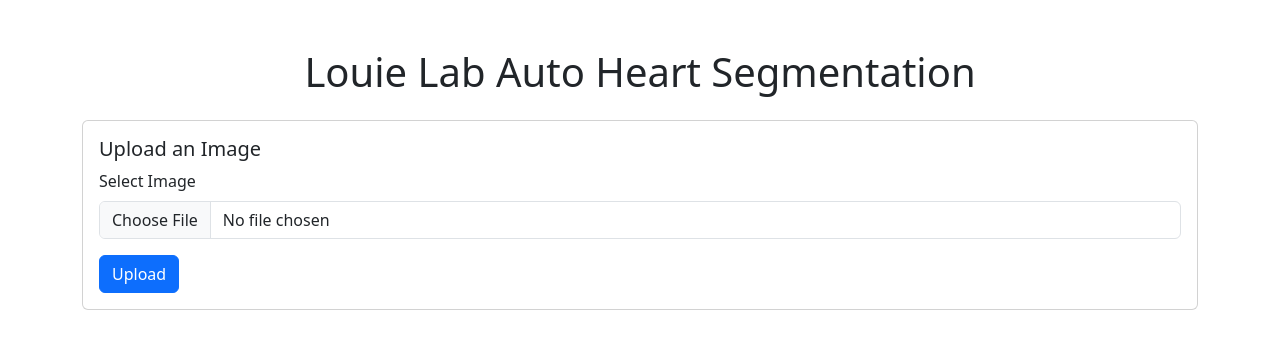
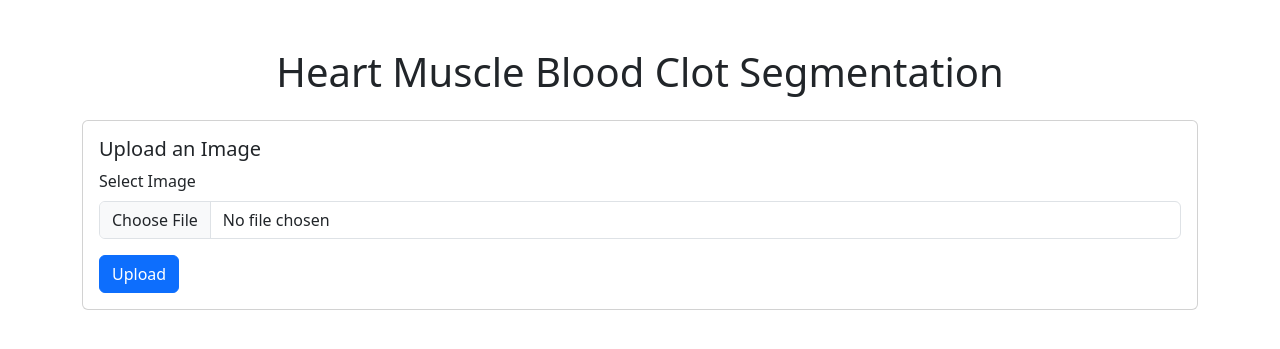
Before and after one commit to divlikescoding/muscle_detector, a Django app: page / in a window 1280 px wide. Shown: the top 349 px of the page. Run offline with Django 4.2, Linux system fonts and the light colour scheme.

Commit message:
Update index.html

```diff
--- a/heart_segmentation/templates/index.html
+++ b/heart_segmentation/templates/index.html
@@ -10,7 +10,7 @@
 
 <body>
     <div class="container mt-5">
-        <h1 class="text-center mb-4">Louie Lab Auto Heart Segmentation</h1>
+        <h1 class="text-center mb-4">Heart Muscle Blood Clot Segmentation</h1>
                 <div class="card mb-4">
             <div class="card-body">
                 <h5 class="card-title">Upload an Image</h5>
```
